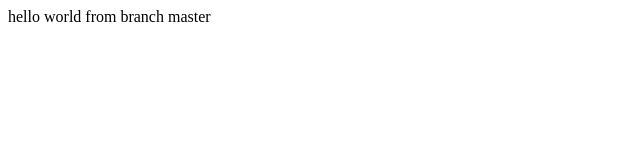
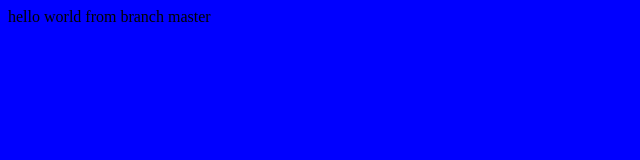
Before and after one commit to mehrzadjahani/test, a plain HTML site: page index.html in a window 1280 px wide. Shown: the whole page, without its empty margins (0-640 px from the left). Drawn offline with Linux system fonts and the light colour scheme.

Commit message:
change color

```diff
--- a/index.css
+++ b/index.css
@@ -1,3 +1,3 @@
 * {
-	background-color:white
+	background-color:blue
 }
```
